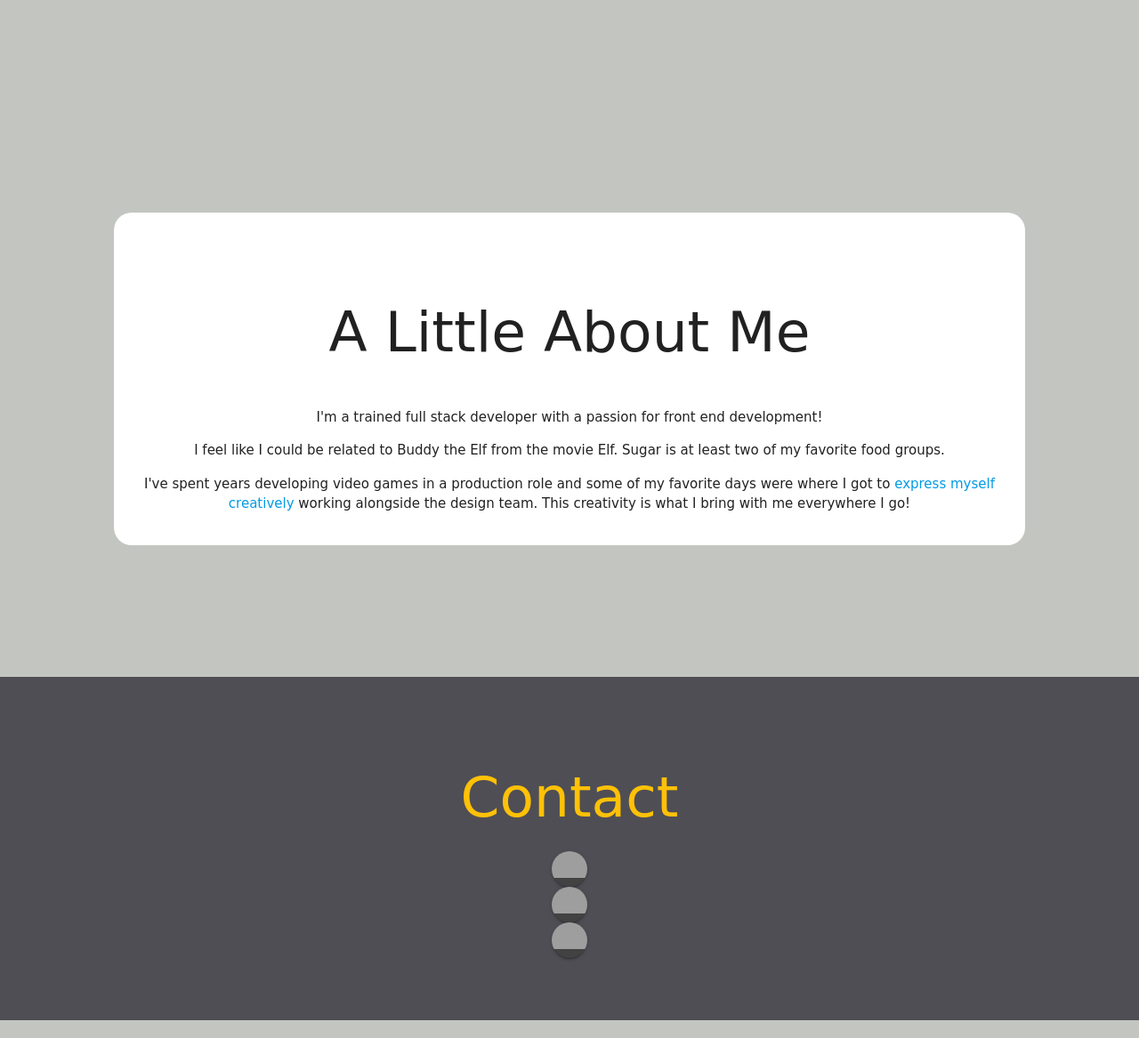
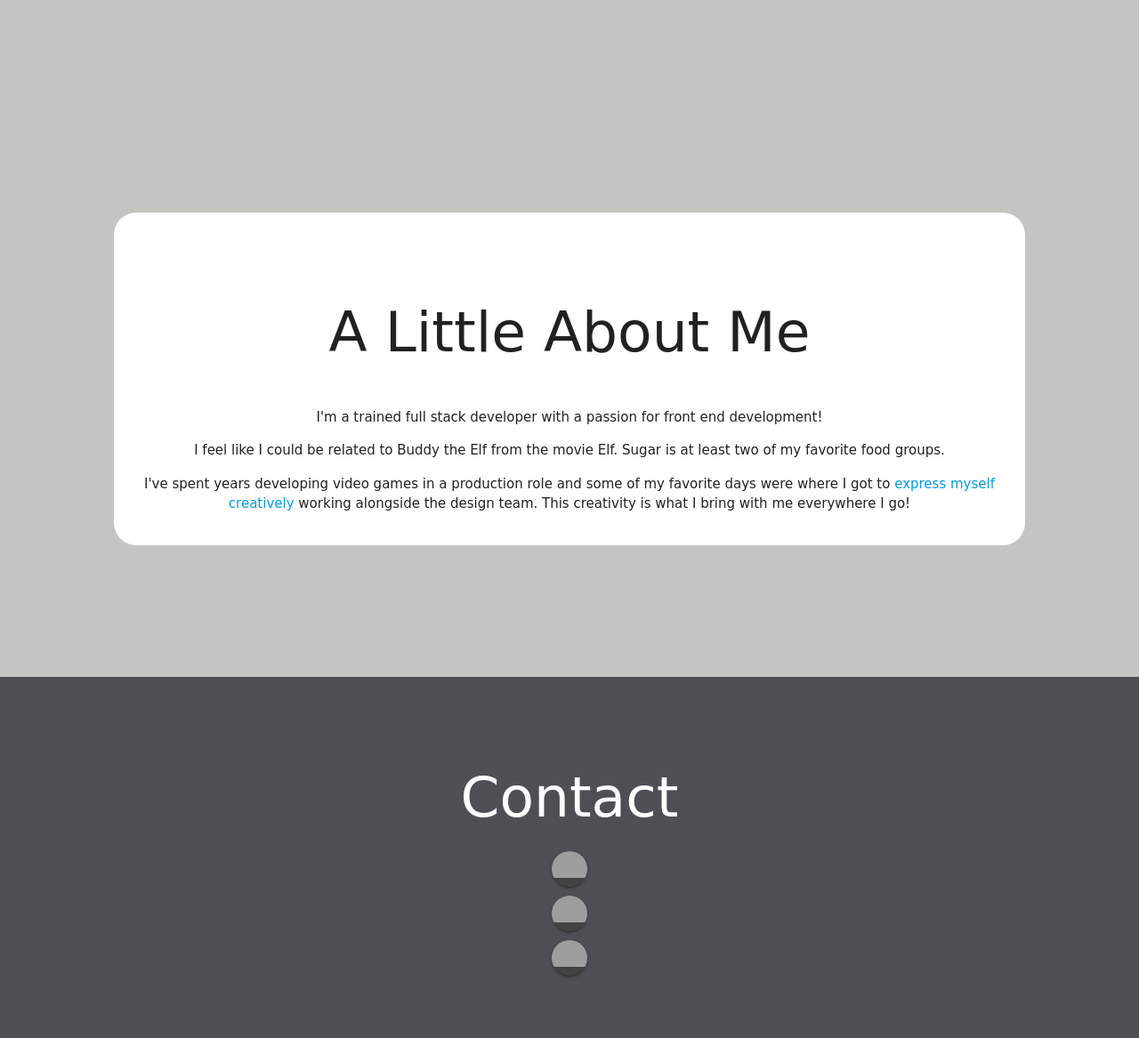
Before and after one commit to mblair415/porfolio, a PHP site: page /index.html in a window 1280 px wide. Shown: the part 1680-2847 px from the top of the page at 89% size. Run offline with PHP 8.4, Linux system fonts and the light colour scheme; some libraries are stand-ins or nearby versions; some web fonts are replaced; grey boxes are pictures that could not be loaded.

Commit message:
some minor UI tweaks

```diff
--- a/assets/css/style.css
+++ b/assets/css/style.css
@@ -70,7 +70,7 @@ h2 span.spacer {
 
 .project-title {
   border-radius: 15px;
-  background-color: rgb(60,60,100);
+  background-color: #4F4E55;
 }
 
 .project-title:hover {
@@ -79,15 +79,13 @@ h2 span.spacer {
 
 .sf {
   margin-top: 100px;
-  /*border-radius: 15px;*/
 }
 
 .white-background {
   padding: 20px;
   margin: 10%;
-  /*margin-left: 10px !important;*/
   background-color: white;
-  border-radius: 20px;
+  border-radius: 25px;
 }
 
 .modal {
@@ -109,6 +107,10 @@ h2 span.spacer {
   padding-bottom: 70px;
 }
 
+.icon {
+  margin-bottom: 10px;
+}
+
 .linkedin-image, .github-image, .email-image {
   max-width: 25px;
 }
--- a/index.html
+++ b/index.html
@@ -22,9 +22,10 @@
   <body>
     <nav>
       <div class="navbar-fixed">
-          <a href="index.html" class="brand-logo center amber-text accent-3">Home</a>
+          <!-- <a href="index.html" class="brand-logo center amber-text accent-3">Top</a> -->
           <a href="#" data-activates='dropdown' class="button-collapse dropdown-button"><i class="material-icons">menu</i></a>
           <ul class="left hide-on-med-and-down">
+            <li><a href="index.html" class="amber-text accent-3">Top</a></li>
             <li><a href="#projects" class="amber-text accent-3">My Work</a></li>
             <li><a href="#aboutMe" class="amber-text accent-3">About Me</a></li>
             <li><a href="#contact" class="amber-text accent-3">Contact</a></li>
@@ -54,11 +55,11 @@
         <div class="col s12 center">
           <a  href="#modal1" src="http://i.imgur.com/0LPXUJv.png" alt="tasc project"><h5 class="center project-title waves-effect waves-light btn">TASC</h5></a>
           <div class="project-image-container">
-            <img class="responsive-img project-image" src="http://i.imgur.com/0LPXUJv.png" alt="tasc project">
+            <img class="responsive-img project-image" src="http://i.imgur.com/5oS1rrz.png" alt="tasc project">
           </div>
           <div id="modal1" class="modal">
             <div class="modal-content">
-              <h4><b>TASC</b></h4>
+              <h5><b>TASC</b></h5>
               <p>Teachers And Students Connecting or TASC is a project I created with an extremely talented team of fellow students.  We realized that some of our web development school's resources for tracking class assignments, submitted work, and feedback provided on that work was spread out across many different software systems.  We wanted to go through the process of attempting to fix a very real problem by trying to consolidate these tracking systems into a single location and we also wanted to make sure we identified the needs of both the teaching staff and the students. I’m extremely proud of what we were able to accomplish in a week!</p>
               <p class="center"><b>Technologies Used</b></p>
               <div class="row">
@@ -87,11 +88,11 @@
         <div class="col s12 center">
           <a href="#modal2" src="http://i.imgur.com/89gjzo6.png" alt="hero project"><h5 class="center project-title waves-effect waves-light btn">Where's My Hero!?</h5></a>
           <div class="project-image-container">
-            <img class="responsive-img project-image" src="http://i.imgur.com/89gjzo6.png" alt="hero project">
+            <img class="responsive-img project-image" src="http://i.imgur.com/pP6LfqA.png" alt="hero project">
           </div>
           <div id="modal2" class="modal">
             <div class="modal-content">
-              <h4><b>Where's My Hero!?</b></h4>
+              <h5><b>Where's My Hero!?</b></h5>
               <p>Our user is a tech savvy sandwich aficionado. Someone who won’t be fooled by any questionable piece of meat sitting lacklusterly between a pair of tired old buns. No! Our user expects the greatest culinary experience offered. But, the question remains, where to get it? Where’s their club, their open face, their BLAT ... where’s their hero?</p>
               <p>That's where we come in. We host reviews of sandwiches to help our users find the best usage of their food oriented face holes. We find their hero and we tell them right where to shove it!</p>
               <p class="center"><b>Technologies Used</b></p>
@@ -119,11 +120,11 @@
         <div class="col s12 center">
           <a  href="#modal3" src="http://i.imgur.com/89gjzo6.png" alt="hero project"><h5 class="center project-title waves-effect waves-light btn">Sneaker Seeker</h5></a>
           <div class="project-image-container">
-            <img class="responsive-img project-image" src="http://i.imgur.com/jfsnfa8.png" alt="sneaker seeker project">
+            <img class="responsive-img project-image" src="http://i.imgur.com/qAT5d5P.png" alt="sneaker seeker project">
           </div>
           <div id="modal3" class="modal">
             <div class="modal-content">
-              <h4><b>Sneaker Seeker</b></h4>
+              <h5><b>Sneaker Seeker</b></h5>
               <p>In 4 days I was able to create a project I feel very proud of. I devised a plan with contingencies, researched new technologies, was able to successfully re-evaluate my plan after days of research and with the 4 days remaining still produce a high quality product as outlined in my original proposal and deliver this high quality product on time!</p>
               <p class="center"><b>Technologies Used</b></p>
               <div class="row">
@@ -182,17 +183,17 @@
 
     <div class="footer">
       <div class="footer-title center">
-        <h1 class="amber-text accent-3">Contact</h1>
+        <h1 class="white-text">Contact</h1>
       </div>
       <a name="contact"></a>
       <div class="center">
         <div class="col s4">
-          <a class="btn-floating btn waves-effect waves-light grey darken-3" href="mailto:mblair415@gmail.com">
+          <a class="btn-floating btn waves-effect icon waves-light grey darken-3" href="mailto:mblair415@gmail.com">
             <img class="responsive-img" src="http://www.iconsfind.com/wp-content/uploads/2015/11/20151104_563973650251f.png" alt="email icon">
           </a>
         </div>
         <div class="col s4">
-          <a class="btn-floating btn waves-effect waves-light grey darken-3" href="https://github.com/mblair415">
+          <a class="btn-floating btn waves-effect icon waves-light grey darken-3" href="https://github.com/mblair415">
             <img class="responsive-img" src="https://www.shareicon.net/download/2017/03/07/880593_media.ico" alt="github icon">
           </a>
         </div>
```
